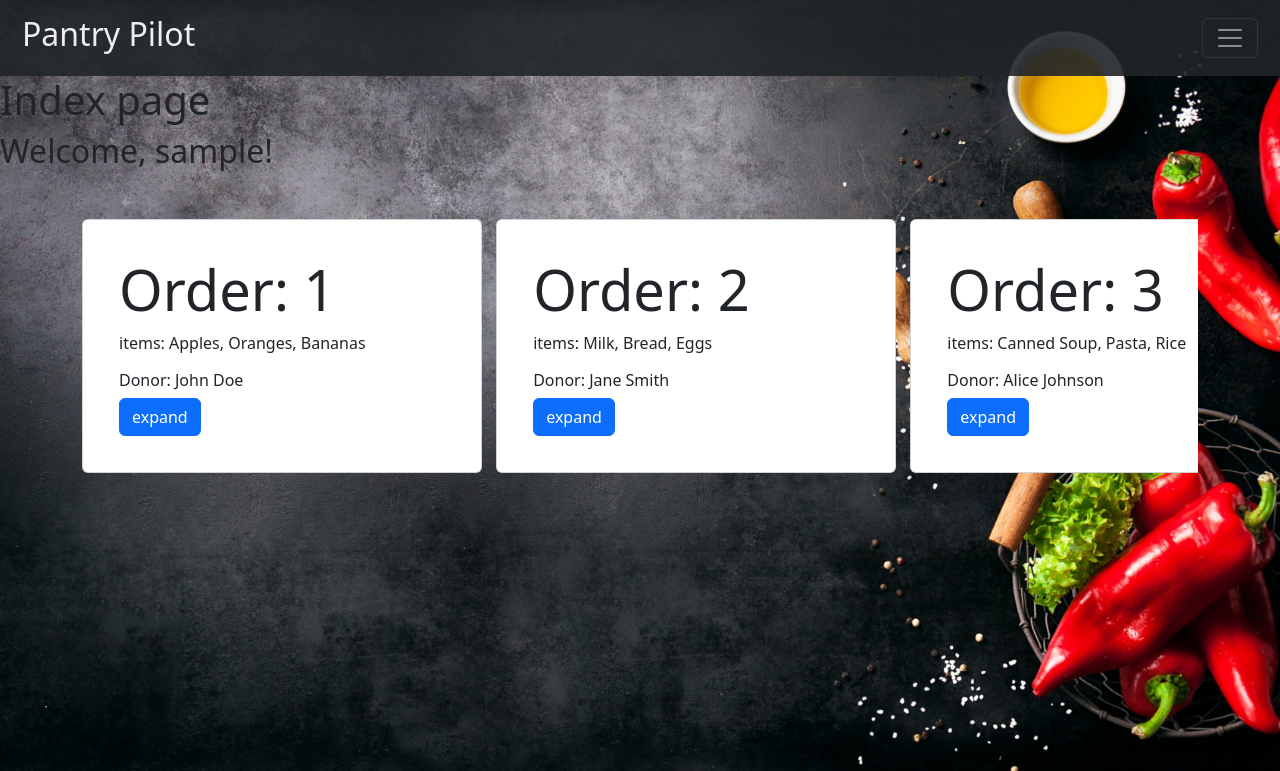
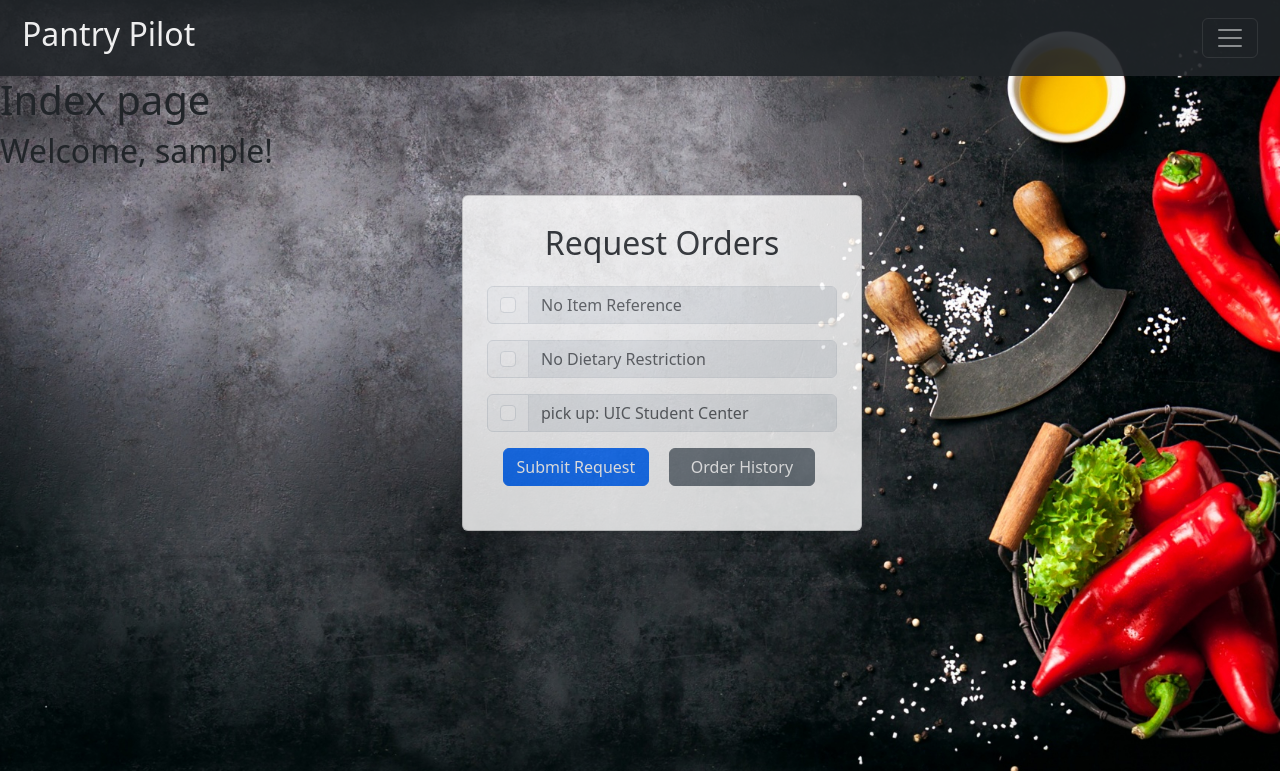
Before and after one commit to Bnguyen77/PantryPilotG12, a Flask app: page / in a window 1280 px wide. Shown: the top 771 px of the page. Run offline with Flask 3, Linux system fonts and the light colour scheme; the visitor is signed in with stand-in values (Sample User, id 1); some libraries are stand-ins or nearby versions.

Commit message:
User can now request order, showing current/history orders finalized user, order model ,partial view _orders, _modal

```diff
--- a/app/__init__.py
+++ b/app/__init__.py
@@ -8,7 +8,7 @@ app = Flask(__name__)
 
 # Import and initialize the models
 init_app(app)
-app.permanent_session_lifetime = timedelta(minutes=5)
+app.permanent_session_lifetime = timedelta(minutes=20)
 
 @app.cli.command("drop_db")
 def drop_db_command():
--- a/app/controllers/__init__.py
+++ b/app/controllers/__init__.py
@@ -1,2 +1,3 @@
 # app/controllers/__init__.py
-# from .user_controller import *
+
+from .auth_controller import *
--- /dev/null
+++ b/app/controllers/auth_controller.py
@@ -0,0 +1,5 @@
+from flask import Blueprint, render_template, redirect, url_for, session, flash, request
+from ..models.user import User, db
+from ..views.forms import LoginForm, RegisterForm
+
+auth_controller = Blueprint("auth_controller", __name__)
--- a/app/models/user.py
+++ b/app/models/user.py
@@ -7,7 +7,7 @@ class User(db.Model):
     user_name = db.Column(db.String(50), unique=True, nullable=False)
     email = db.Column(db.String(120), unique=True, nullable=False)
     password = db.Column(db.String(60), nullable=False)
-
+    is_admin = db.Column(db.Boolean, nullable=False, default=False)
 
     def check_password(self, password):
         return password == self.password
--- /dev/null
+++ b/app/static/js/order_history.js
@@ -0,0 +1,75 @@
+//DISPLAYING ORDER HISTORY
+
+document.addEventListener('DOMContentLoaded', function () {
+	// Get references to the buttons and order list
+	const deliveryBtn = document.getElementById('deliveryBtn');
+	const pickupBtn = document.getElementById('pickupBtn');
+	const completeBtn = document.getElementById('completeBtn');
+	// const pendingBtn = document.getElementById('pendingBtn');
+	const orderList = document.getElementById('orderList');
+
+	// Function to reset the display of all orders
+	function resetOrderDisplay() {
+		const orders = orderList.querySelectorAll('.list-group-item');
+		orders.forEach((order) => {
+			order.style.display = 'block';
+		});
+	}
+	// Add event listener to the complete button
+	completeBtn.addEventListener('click', function () {
+		// Show only orders with status "complete"
+		const orders = orderList.querySelectorAll('.list-group-item');
+		orders.forEach((order) => {
+			if (order.dataset.status === 'complete') {
+				order.style.display = 'block';
+			} else {
+				order.style.display = 'none';
+			}
+		});
+	});
+
+	// pendingBtn.addEventListener('click', function () {
+	// 	// Show only orders with status "complete"
+	// 	const orders = orderList.querySelectorAll('.list-group-item');
+	// 	orders.forEach((order) => {
+	// 		if (order.dataset.status === 'pending') {
+	// 			order.style.display = 'block';
+	// 		} else {
+	// 			order.style.display = 'none';
+	// 		}
+	// 	});
+	// });
+
+	// Add event listener to the pending button (optional)
+	deliveryBtn.addEventListener('click', function () {
+		// Show all orders
+		const orders = orderList.querySelectorAll('.list-group-item');
+		orders.forEach((order) => {
+			if (order.dataset.delivery === 'True') {
+				order.style.display = 'block';
+			} else {
+				order.style.display = 'none';
+			}
+		});
+	});
+
+	pickupBtn.addEventListener('click', function () {
+		// Show all orders
+		const orders = orderList.querySelectorAll('.list-group-item');
+		orders.forEach((order) => {
+			if (order.dataset.delivery === 'False') {
+				order.style.display = 'block';
+			} else {
+				order.style.display = 'none';
+			}
+		});
+	});
+
+	//reseting display when modal is closed
+	$('#orderHistoryModal').on('shown.bs.modal', function () {
+		// Reset the display of all orders
+		resetOrderDisplay();
+	});
+});
+
+//END - DISPLAY ORDERS HISTORY
--- /dev/null
+++ b/app/static/js/order_request.js
@@ -0,0 +1,55 @@
+// SCRIPT for CREATING NEW ORDERS
+
+
+// FOR ORDER REQUEST FORM
+const enableItemsCheckbox = document.getElementById('enableItems');
+const enableRestrictionsCheckbox = document.getElementById('enableRestrictions');
+const enableLocationCheckbox = document.getElementById('enableLocation');
+const itemsInput = document.getElementById('items');
+const restrictionInput = document.getElementById('restriction');
+const locationInput = document.getElementById('location');
+
+function updateInputValue(
+	checkbox,
+	inputField,
+	defaultValue
+) {
+	if (checkbox.checked) {
+		if (inputField.value.trim() === '') {
+			inputField.value = defaultValue;
+			// Set the default value if the input field is empty -->
+		}
+	} else {
+		inputField.value = ''; // Clear the value if the checkbox is unchecked
+	}
+	inputField.disabled = !checkbox.checked;
+}
+
+// Add event listener to the enableItemsCheckbox
+enableItemsCheckbox.addEventListener('change', function () {
+	itemsInput.disabled = !enableItemsCheckbox.checked;
+	updateInputValue(enableItemsCheckbox, itemsInput, 'None');
+	itemsInput.placeholder = enableItemsCheckbox.checked
+		? 'Enter Prefer Items'
+		: 'No Item Reference';
+});
+
+// Add event listener to the enableRestrictionsCheckbox
+enableRestrictionsCheckbox.addEventListener('change', function () {
+	restrictionInput.disabled = !enableRestrictionsCheckbox.checked;
+	restrictionInput.placeholder = enableRestrictionsCheckbox.checked
+		? 'Enter Dietary Restrictions'
+		: 'No Dietary Restriction';
+	updateInputValue(enableRestrictionsCheckbox, restrictionInput, 'None');
+});
+
+// Add event listener to the enableLocationCheckbox
+enableLocationCheckbox.addEventListener('change', function () {
+	locationInput.disabled = !enableLocationCheckbox.checked;
+	locationInput.placeholder = enableLocationCheckbox.checked
+		? 'Enter Delivery Address'
+		: 'UIC Student Center';
+	updateInputValue(enableLocationCheckbox, locationInput, 'UIC');
+});
+
+//END ORDER REQUEST FORM
--- a/app/templates/partials/_header.html
+++ b/app/templates/partials/_header.html
@@ -1,7 +1,11 @@
-
-<nav class="navbar navbar-dark bg-dark fixed-top" style=" opacity: 0.9; padding: 10px; position: relative;">
+<nav
+	class="navbar navbar-dark bg-dark fixed-top"
+	style="opacity: 0.9; padding: 10px; position: relative"
+>
 	<div class="container-fluid">
-		<a class="navbar-brand" id="nav-logo" href="{{ url_for('views.index') }}"><h2>Pantry Pilot</h2></a>
+		<a class="navbar-brand" id="nav-logo" href="{{ url_for('views.index') }}"
+			><h2>Pantry Pilot</h2></a
+		>
 		<button
 			class="navbar-toggler"
 			type="button"
@@ -19,19 +23,21 @@
 			aria-labelledby="offcanvasDarkNavbarLabel"
 		>
 			<div class="offcanvas-header">
-
 				{% if 'user_id' in session %}
 				<!-- User is in session -->
 				<h5 class="offcanvas-title" id="offcanvasDarkNavbarLabel">
 					Welcome, {{ session['user_name'] }}!
 				</h5>
-				<a class="btn btn-outline-success mx-4" style="position: relative; margin:0;" href="{{ url_for('views.logout') }}">Logout</a>
+				<a
+					class="btn btn-outline-danger mx-4"
+					style="position: relative; margin: 0"
+					href="{{ url_for('views.logout') }}"
+					>Logout</a
+				>
 				<!-- Add other content or actions for authenticated users -->
 				{% else %}
 				<!-- User is not in session -->
-				<h5 class="offcanvas-title" id="offcanvasDarkNavbarLabel">
-					Menu
-				</h5>
+				<h5 class="offcanvas-title" id="offcanvasDarkNavbarLabel">Menu</h5>
 				<!-- Add login form or other content for non-authenticated users -->
 				{% endif %}
 				<a href="{{ url_for('views.user_route') }}"
@@ -51,13 +57,28 @@
 						<button class="btn btn-success" type="submit">Enter</button>
 					</form>
 					<li class="nav-item">
-						<a class="nav-link active" aria-current="page" href="{{ url_for('views.index') }}">Home</a>
+						<a
+							class="nav-link active"
+							aria-current="page"
+							href="{{ url_for('views.index') }}"
+							>Home</a
+						>
 					</li>
 					<li class="nav-item">
-						<a class="nav-link active" aria-current="page" href="{{ url_for('views.campuses') }}">Participating Campuses</a>
+						<a
+							class="nav-link active"
+							aria-current="page"
+							href="{{ url_for('views.campuses') }}"
+							>Participating Campuses</a
+						>
 					</li>
 					<li class="nav-item">
-						<a class="nav-link active" aria-current="page" href="{{ url_for('views.about') }}">About</a>
+						<a
+							class="nav-link active"
+							aria-current="page"
+							href="{{ url_for('views.about') }}"
+							>About</a
+						>
 					</li>
 					<!-- commenting out just in case we want to implement a dropdown in the side menu
 					<li class="nav-item dropdown">
@@ -83,6 +104,5 @@
 				</ul>
 			</div>
 		</div>
-
 	</div>
 </nav>
--- a/app/templates/partials/_orders.html
+++ b/app/templates/partials/_orders.html
@@ -16,21 +16,84 @@
 	}
 </style>
 
-<div class="container mt-5">
-	<div class="scrollable-cards">
-		{% for order in available_orders %}
 
-		<div class="card">
-			<div class="card-body">
-				<h5 class="card-title display-4">Order: {{ order.id }}</h5>
-				<p class="card-text">items: {{ order.items }}</p>
-				<h6 class="card-title">Donor: {{ order.donor }}</h6>
-				<a href="#" class="btn btn-primary">expand</a>
+
+
+
+<!-- order_request_form.html -->
+<div class="container">
+    <div class="row justify-content-center">
+        <div class="col-md-4">
+            <div class="card mt-3 shadow" style="opacity: 0.8;">
+                <div class="card-body py-2 px-md-1"  >
+					<h2 class="text-center mb-4">Request Orders</h2>
+
+                    <!-- Order Form -->
+                    <form method="POST" action="/order_request">
+                        <div class="input-group mb-3">
+                            <div class="input-group-text">
+                                <input class="form-check-input mt-0" type="checkbox" id="enableItems" aria-label="Checkbox for enabling items input" />
+                            </div>
+                            <input type="text" class="form-control" placeholder="No Item Reference" id="items" name="prefer_item" aria-label="Text input for items" disabled />
+                        </div>
+
+                        <div class="input-group mb-3">
+                            <div class="input-group-text">
+                                <input class="form-check-input mt-0" type="checkbox" id="enableRestrictions"  aria-label="Checkbox for enabling restrictions input" />
+                            </div>
+                            <input type="text" class="form-control" placeholder="No Dietary Restriction" id="restriction" name="dietary_restriction" aria-label="Text input for dietary restrictions" disabled />
+                        </div>
+
+                        <div class="input-group mb-3">
+                            <div class="input-group-text">
+                                <input class="form-check-input mt-0" type="checkbox" id="enableLocation" aria-label="Checkbox for enabling location input" />
+                            </div>
+                            <input type="text" class="form-control" placeholder="pick up: UIC Student Center" id="location" name="location" aria-label="Text input for location" disabled />
+                        </div>
+
+						<button type="submit" class="btn btn-primary btn-block mx-3 col-md-5">Submit Request</button>
+                        <button type="button" class="btn btn-secondary btn-block  col-md-5" data-bs-toggle="modal" data-bs-target="#orderHistoryModal">Order History</button>
+
+                    </form>
+                </div>
+            </div>
+        </div>
+    </div>
+</div>
+<!-- order_request_form.html -->
+
+
+<div class="modal fade" id="orderHistoryModal" tabindex="-1" aria-labelledby="orderHistoryModalLabel" aria-hidden="true">
+    <div class="modal-dialog modal-dialog-centered">
+        <div class="modal-content">
+            <div class="modal-header">
+                <h5 class="modal-title" id="orderHistoryModalLabel">Order History</h5>
+				<div class="d-flex justify-content-end">
+                    <div class="btn-group btn-group-sm" role="group" aria-label="Small button group">
+						<!-- <h5 class="m-2"> status:</h5> -->
+                        <button type="button" id="deliveryBtn" class="btn btn-outline-primary">delivery</button>
+                        <button type="button" id="pickupBtn" class="btn btn-outline-primary">pickup</button>
+                        <button type="button" id="completeBtn" class="btn btn-outline-success">complete</button>
+                    </div>
+                </div>
 			</div>
-		</div>
+            <div class="modal-body">
+                <!-- This content will be displayed in the modal -->
+				<div class="list-group" id="orderList" style="max-height: 400px; overflow-y: auto; padding: 5px">
+					{% for order in orders_by_user_id %}
+						<a href="#" data-order-id="{{ order.id }}"
+						data-delivery="{{ order.delivery }}"
+						data-status="{{ order.status }}" class="list-group-item list-group-item-action my-1">{{ order.request_time.strftime('%d-%m-%Y') }}
+					 -  {{ order.location }}
+					</a>
+					{% endfor %}
+				  </div>
 
-		{% endfor %}
 
-		<!-- Add more cards as needed -->
-	</div>
+            </div>
+        </div>
+    </div>
 </div>
+
+<script src="{{ url_for('static', filename='js/order_request.js') }}"></script>
+<script src="{{ url_for('static', filename='js/order_history.js') }}"></script>
--- a/app/views/views.py
+++ b/app/views/views.py
@@ -1,20 +1,88 @@
 from flask import render_template, Blueprint, request, redirect, url_for, session, flash
-from werkzeug.security import generate_password_hash, check_password_hash
 from ..models.user import User, db
 from ..models.order import Order
-from .forms import LoginForm, RegisterForm
+from ..views.forms import LoginForm, RegisterForm
+
 
 
 views = Blueprint("views", __name__)
 
-# route for index
+#routing for authentication
+@views.route("/register", methods=["GET", "POST"])
+def register():
+    if 'user_id' in session:
+        flash("user in session", "warning")
+        return redirect(url_for("views.index"))
+    form = RegisterForm(request.form)
+    if request.method == "POST" and form.validate():
+        existing_username = User.query.filter_by(
+            user_name=form.user_name.data).first()
+        existing_email = User.query.filter_by(email=form.email.data).first()
+        if existing_email or existing_username:
+            flash("Email or Username has been used", "info")
+            return render_template("register.html", form=form)
+
+        else:
+
+            # hashed_password = generate_password_hash(form.password.data, method="sha256")
+            new_user = User(name=form.name.data, user_name=form.user_name.data,
+                            email=form.email.data, password=form.password.data)
+            db.session.add(new_user)
+            db.session.commit()
+
+            flash(
+                f"Registration successful...please log in!: {new_user.user_name}", "success")
+            return redirect(url_for('views.login'))
+    else:
+        return render_template("register.html", form=form)
 
 
+@views.route("/login", methods=["GET", "POST"])
+def login():
+    if 'user_id' in session:
+        return redirect(url_for("views.index"))
+    form = LoginForm(request.form)  # retrive form info from login page
+    # if the user press login and the form is filled correcly
+    if request.method == "POST" and form.validate():
+        # check if the user existed in database by user_name
+        existing_username = User.query.filter_by(
+            user_name=form.user_name.data).first()
+        # if user DOES exist AND password is correct
+        if existing_username and existing_username.check_password(form.password.data):
+
+            # Store user information in the session (customize as needed)
+            session['user_id'] = existing_username.id
+            session['user_name'] = existing_username.user_name
+            session['email'] = existing_username.email
+            session['name'] = existing_username.name
+
+            session.permanent = True
+            flash('Login successful!', 'success')
+            return redirect(url_for('views.index'))
+
+        else:
+            flash('Invalid username or password. Please try again.', 'error')
+
+    return render_template("login.html", form=form)
+
+
+@views.route("/logout")
+def logout():
+    if "user_id" in session:
+        user = session["user_name"]
+        session.pop("user_name", None)
+        session.pop("user_id", None)
+        flash(f"You have been logged out, {user}", "info")
+        return redirect(url_for("views.index"))
+
+
+# route for index
 @views.route("/", methods=["GET"])
 def index():
     if 'user_id' in session:
-        available_orders = Order.query.all()
-        return render_template("index.html", available_orders=available_orders)
+        user_id = session.get('user_id')
+        orders_by_user_id = Order.query.filter_by(user_id=user_id).all()
+        return render_template("index.html", orders_by_user_id = orders_by_user_id)
     else:
         return render_template("index.html")
 
@@ -41,71 +109,6 @@ def user():
         return redirect(url_for("views.index"))
 
 
-@views.route("/register", methods=["GET", "POST"])
-def register():
-    if 'user_id' in session:
-        flash("user in session", "warning")
-        return redirect(url_for("views.index"))
-    form = RegisterForm(request.form)
-    if request.method == "POST" and form.validate():
-        existing_username = User.query.filter_by(
-            user_name=form.user_name.data).first()
-        existing_email = User.query.filter_by(email=form.email.data).first()
-        if existing_email or existing_username:
-            flash("Email or Username has been used", "info")
-            return render_template("register.html", form=form)
-
-        else:
-
-            # hashed_password = generate_password_hash(form.password.data, method="sha256")
-            new_user = User(name=form.name.data, user_name=form.user_name.data,
-                            email=form.email.data, password=form.password.data)
-            db.session.add(new_user)
-            db.session.commit()
-
-            flash(
-                f"Registration successful...please log in!: {new_user}", "success")
-            return redirect(url_for('views.login'))
-    else:
-        return render_template("register.html", form=form)
-
-
-@views.route("/login", methods=["GET", "POST"])
-def login():
-    if 'user_id' in session:
-        return redirect(url_for("views.index"))
-    form = LoginForm(request.form)  # retrive form info from login page
-    # if the user press login and the form is filled correcly
-    if request.method == "POST" and form.validate():
-        # check if the user existed in database by user_name
-        existing_username = User.query.filter_by(
-            user_name=form.user_name.data).first()
-        # if user DOES exist AND password is correct
-        if existing_username and existing_username.check_password(form.password.data):
-
-            # Store user information in the session (customize as needed)
-            session['user_id'] = existing_username.id
-            session['user_name'] = existing_username.user_name
-            session['email'] = existing_username.email
-            session['name'] = existing_username.name
-            session.permanent = True
-            flash('Login successful!', 'login')
-            return redirect(url_for('views.index'))
-
-        else:
-            flash('Invalid username or password. Please try again.', 'error')
-
-    return render_template("login.html", form=form)
-
-
-@views.route("/logout")
-def logout():
-    if "user_id" in session:
-        user = session["user_name"]
-        session.pop("user_name", None)
-        session.pop("user_id", None)
-        flash(f"You have been logged out, {user}", "info")
-        return redirect(url_for("views.index"))
 
 
 @views.route("/campuses", methods=["GET"])
@@ -113,11 +116,52 @@ def campuses():
     return render_template("campuses.html")
 
 
-
 @views.route("/faqs", methods=["GET"])
 def faqs():
     return render_template("faqs.html")
 
+
 @views.route("/about", methods=["GET"])
 def about():
     return render_template("about.html")
+
+
+@views.route('/order_request', methods=['GET', 'POST'])
+def order_request():
+    if request.method == 'POST':
+        user_id = session.get('user_id')
+        # retrive data from request form
+        prefer_item = request.form.get('prefer_item')
+        dietary_restriction = request.form.get('dietary_restriction')
+        location = request.form.get('location')
+        delivery = 0
+        # Debug statements to check the value of location
+        if location is not None:
+            if 'uic' in location.lower():
+                delivery = 0
+            else:
+                delivery = 1
+
+        # After processing the form data, you can redirect to another page
+
+        new_order = Order(
+            prefer_item=prefer_item,
+            dietary_restriction=dietary_restriction,
+            location=location,
+            delivery=delivery,
+            user_id=user_id
+        )
+
+        db.session.add(new_order)
+        db.session.commit()
+
+        return redirect(url_for('views.index'))
+    else:
+        # Render the order request form template
+        return render_template('order_request_form.html')
+
+
+@views.route('/submit_order_success')
+def submit_order_success():
+    # Render a success page after submitting the order
+    return render_template('submit_order_success.html')
```
Also changed, not shown: app/models/__init__.py (+20 -22 lines), app/models/order.py (+11 -5 lines), app/templates/index.html (+3 -10 lines), app/templates/user.html (+27 -21 lines), app/static/css/style.css (line endings or trailing spaces), app/views/forms.py (line endings or trailing spaces).
